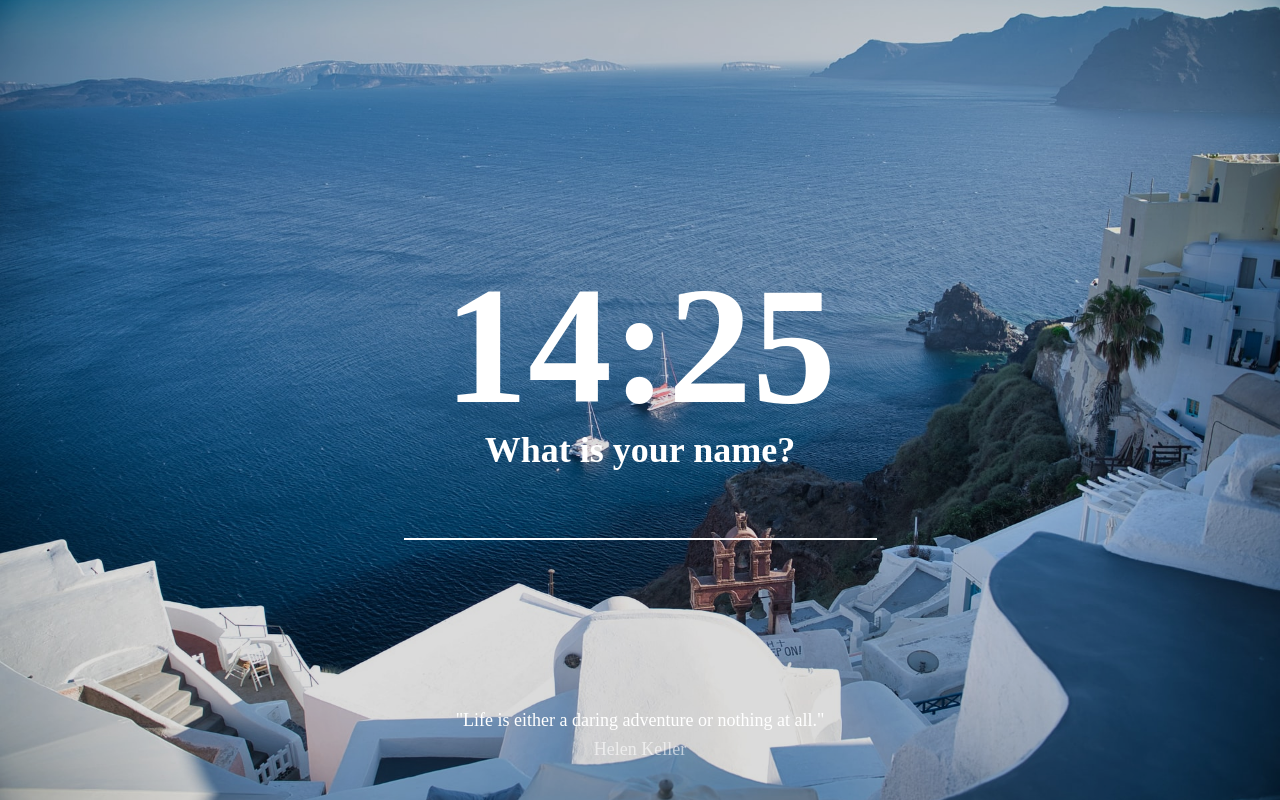
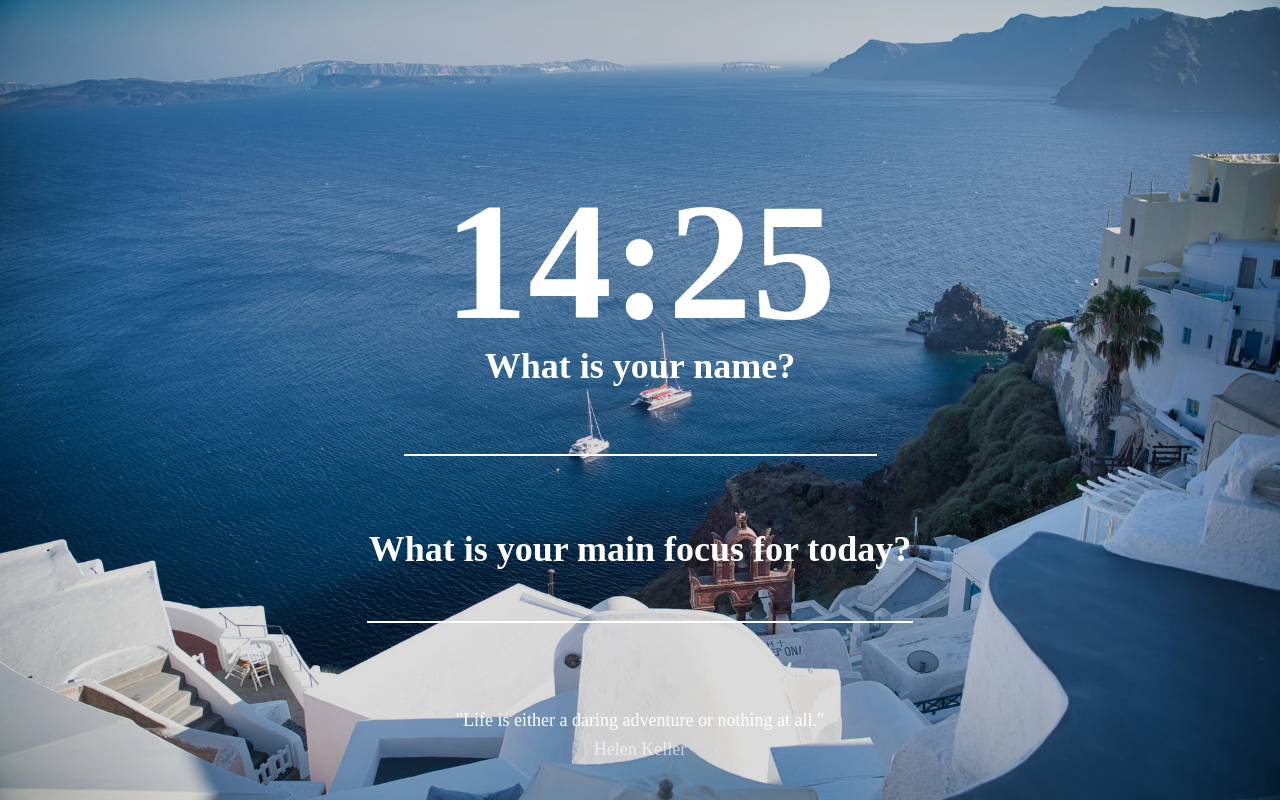
Before and after one commit to whoiseon/jquery-practice, a website with bundled scripts: page index.html in a window 1280 px wide. Built offline with nearby package versions, Linux system fonts and the light colour scheme.

Commit message:
feat: todo form

```diff
--- a/index.html
+++ b/index.html
@@ -15,9 +15,13 @@
     <h1 id="clock">00:00</h1>
     <form id="login-form" class="hidden">
       <h2>What is your name?</h2>
-      <input class="login-input" type="text" maxlength="15" required />
+      <input class="underline-input" type="text" maxlength="15" required />
     </form>
     <h2 class="greeting hidden"></h2>
+    <form id='todo-form'>
+      <h2>What is your main focus for today?</h2>
+      <input class='underline-input' type='text'>
+    </form>
     <div id="quote">
       <p></p>
       <p></p>
@@ -29,5 +33,6 @@
 <script src='./dist/lib/clock.js'></script>
 <script src='./dist/lib/quotes.js'></script>
 <script src='./dist/lib/background.js'></script>
+<script src='./dist/lib/todo.js'></script>
 </body>
 </html>
--- a/styles/style.css
+++ b/styles/style.css
@@ -35,21 +35,6 @@ h1, h2, p, span {
   color: white;
 }
 
-#login-form input {
-  background: none;
-  border: none;
-  width: 100%;
-  color: white;
-  border-bottom: 2px solid white;
-  font-size: 36px;
-  padding-bottom: 8px;
-  text-align: center;
-}
-
-#login-form input:focus {
-  outline: none;
-}
-
 #clock {
   font-size: 168px;
   color: white;
@@ -78,6 +63,19 @@ h1, h2, p, span {
   transition: opacity 0.5s ease-in-out;
 }
 
+#todo-form {
+  display: flex;
+  flex-direction: column;
+  width: 100%;
+  align-items: center;
+  margin-top: 72px;
+}
+
+#todo-form h2 {
+  font-size: 36px;
+  color: white;
+}
+
 .greeting {
   font-size: 54px;
   color: white;
@@ -85,6 +83,21 @@ h1, h2, p, span {
 
 .hidden {
   display: none !important;
+}
+
+.underline-input {
+  background: none;
+  border: none;
+  width: 100%;
+  color: white;
+  border-bottom: 2px solid white;
+  font-size: 36px;
+  padding-bottom: 8px;
+  text-align: center;
+}
+
+.underline-input:focus {
+  outline: none;
 }
 
 .background {
```
Also changed, not shown: src/lib/todo.ts (added).
